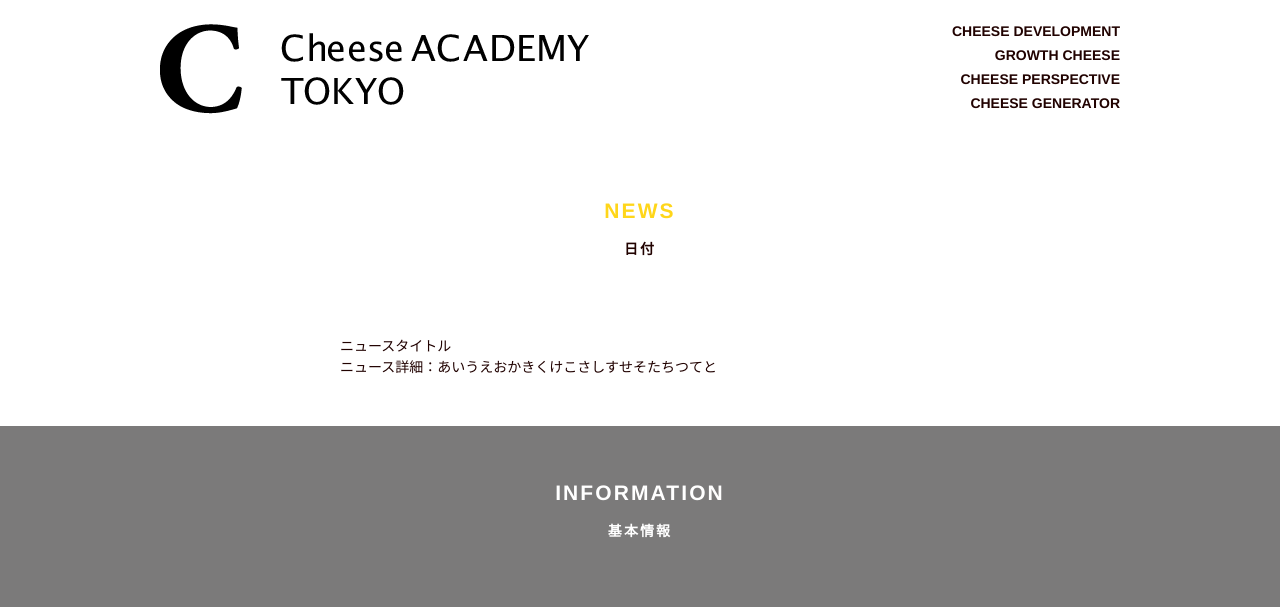
After one commit to 33-Nagata/kadai, a PHP site: page /news.php in a window 1280 px wide. The commit adds this page. Shown: the top 607 px of the page. Run offline with PHP 8.4, Linux system fonts and the light colour scheme.

Commit message:
header.php作成

```diff
--- /dev/null
+++ b/6/header.php
@@ -0,0 +1,11 @@
+<header class="header">
+    <div class="inner clearfix">
+        <h1 class="site-title"><a href="#"><img src="img/logo.png" alt="Cheese Academy Tokyo"></a></h1>
+        <ul class="list-header text-right">
+            <li>CHEESE DEVELOPMENT</li>
+            <li>GROWTH CHEESE</li>
+            <li>CHEESE PERSPECTIVE</li>
+            <li>CHEESE GENERATOR</li>
+        </ul>
+    </div>
+</header>
--- a/6/news.html
+++ b/6/news.php
@@ -9,17 +9,7 @@
     <link rel="stylesheet" href="css/style.css">
 </head>
 <body>
-    <header class="header">
-        <div class="inner clearfix">
-            <h1 class="site-title"><a href="#"><img src="img/logo.png" alt="Cheese Academy Tokyo"></a></h1>
-            <ul class="list-header text-right">
-                <li>CHEESE DEVELOPMENT</li>
-                <li>GROWTH CHEESE</li>
-                <li>CHEESE PERSPECTIVE</li>
-                <li>CHEESE GENERATOR</li>
-            </ul>
-        </div>
-    </header>
+    <?php include('header.php'); ?>
 
     <section class="news contents-box">
         <h2 class="section-title text-center">
```
Also changed, not shown: 6/index.php (renamed from 6/index.html, +1 -11 lines).
